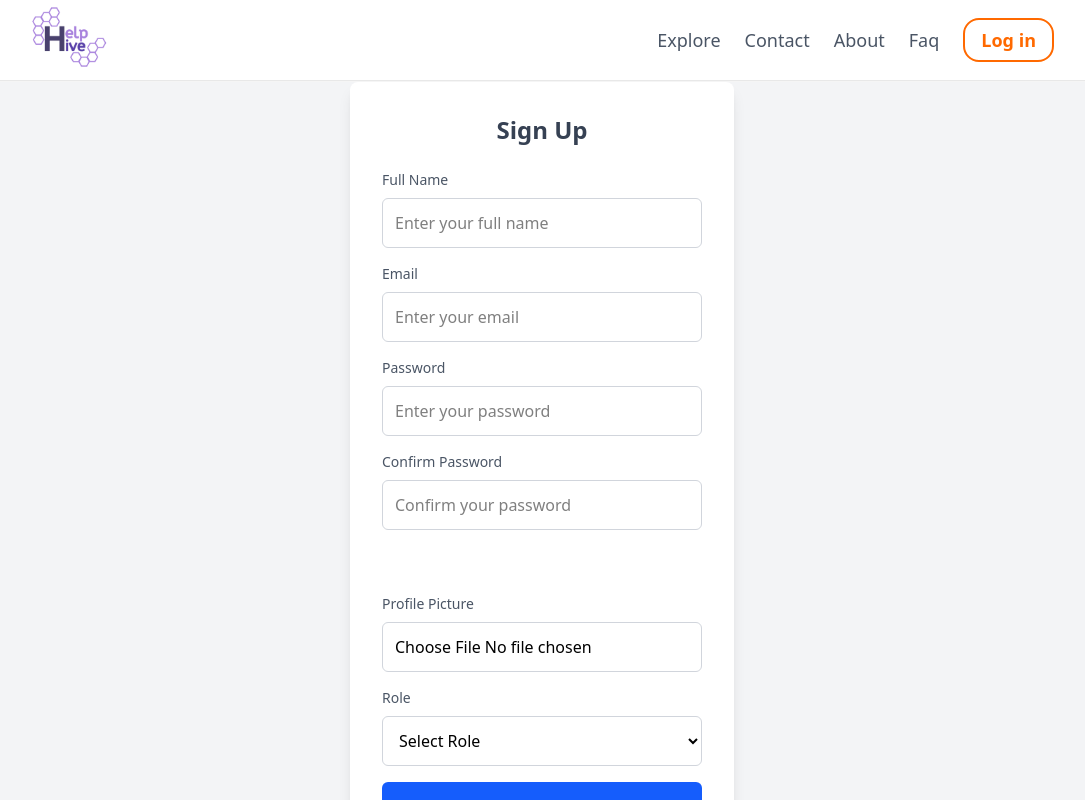
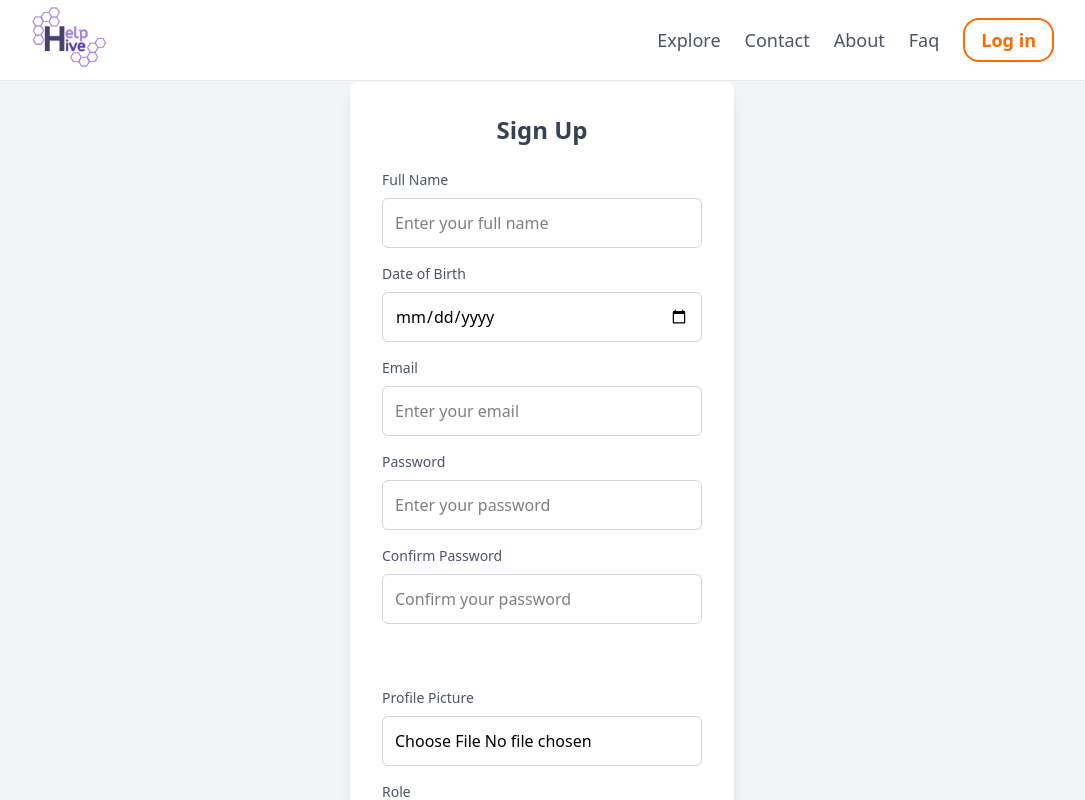
Before and after one commit to 3-knuckle-heads/HelpHive, a React (Vite) app in the folder FrontEnd/help-hive/: page /login in a window 1280 px wide. Both pictures are taken after a click on the button "Don't have an account? Sign Up". Shown: the top 800 px of the page, without its empty margins (98-1183 px from the left). Built offline with nearby package versions, Linux system fonts and the light colour scheme.

Commit message:
date of birth
date of birth is adding

```diff
--- a/FrontEnd/help-hive/src/pages/Login.jsx
+++ b/FrontEnd/help-hive/src/pages/Login.jsx
@@ -24,6 +24,13 @@ const Login = ({ onLoginSuccess }) => {
       is: true,
       then: Yup.string().required("Please select a role"),
     }),
+    dateOfBirth: Yup.date()
+      .required("Date of birth is required")
+      .when("isSignup", {
+        is: true,
+        then: (schema) => schema.required("Please provide your date of birth"),
+      })
+      .nullable(),
   });
 
   const handleImageChange = (e, setFieldValue) => {
@@ -44,16 +51,17 @@ const Login = ({ onLoginSuccess }) => {
         password: values.password,
         fullName: isSignup ? values.fullName : undefined,
         role: isSignup ? values.role : undefined,
+        dateOfBirth: isSignup ? values.dateOfBirth : undefined,
         profilePic: values.profilePic || "", // Save profilePic from form state
       };
 
       // Simulate API call for login/signup
-      onLoginSuccess(userData); // On success, pass user data to parent component
+      onLoginSuccess(userData);
 
       setSubmitting(false);
       resetForm();
 
-      // Redirect to the profile page after successful login/signup
+
       navigate("/profile");
     }, 2000);
   };
@@ -70,7 +78,7 @@ const Login = ({ onLoginSuccess }) => {
             password: "",
             confirmPassword: "",
             role: "",
-            profilePic: "", // Default empty value for profile picture
+            profilePic: "",
           }}
           validationSchema={validationSchema}
           onSubmit={handleSubmit}
@@ -78,6 +86,7 @@ const Login = ({ onLoginSuccess }) => {
           {({ isSubmitting, setFieldValue }) => (
             <Form>
               {isSignup && (
+                <>
                   <div className="mb-4">
                     <label className="block text-sm font-medium text-gray-600">Full Name</label>
                     <Field
@@ -88,6 +97,17 @@ const Login = ({ onLoginSuccess }) => {
                     />
                     <ErrorMessage name="fullName" component="p" className="text-red-500 text-sm mt-1" />
                   </div>
+
+                  <div className="mb-4">
+                    <label className="block text-sm font-medium text-gray-600">Date of Birth</label>
+                    <Field
+                      type="date"
+                      name="dateOfBirth"
+                      className="w-full p-3 border border-gray-300 rounded-md mt-2"
+                    />
+                    <ErrorMessage name="dateOfBirth" component="p" className="text-red-500 text-sm mt-1" />
+                  </div>
+                </>
               )}
 
               <div className="mb-4">
--- a/FrontEnd/help-hive/src/pages/ProfilePage.jsx
+++ b/FrontEnd/help-hive/src/pages/ProfilePage.jsx
@@ -82,12 +82,15 @@ const ProfilePage = ({ user, onLogout }) => {
           </div>
         </div>
 
+
+
+
         <div className="mt-4">
           <label className="block text-sm font-medium text-gray-600">Date of Birth</label>
           <input
             type="date"
             name="dob"
-            value={updatedUser.dob || ""}
+            value={updatedUser.dateOfBirth || ""}
             onChange={handleChange}
             className="w-full p-3 border border-gray-300 rounded-md mt-2"
             disabled={!editMode}
```
Lines whose indentation alone changed are shown as unchanged.
